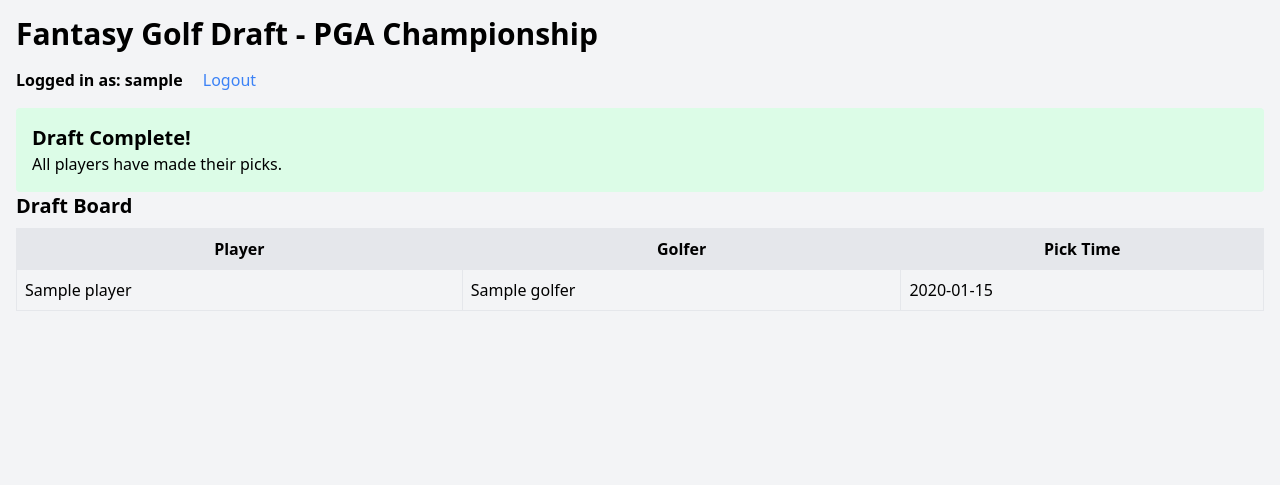
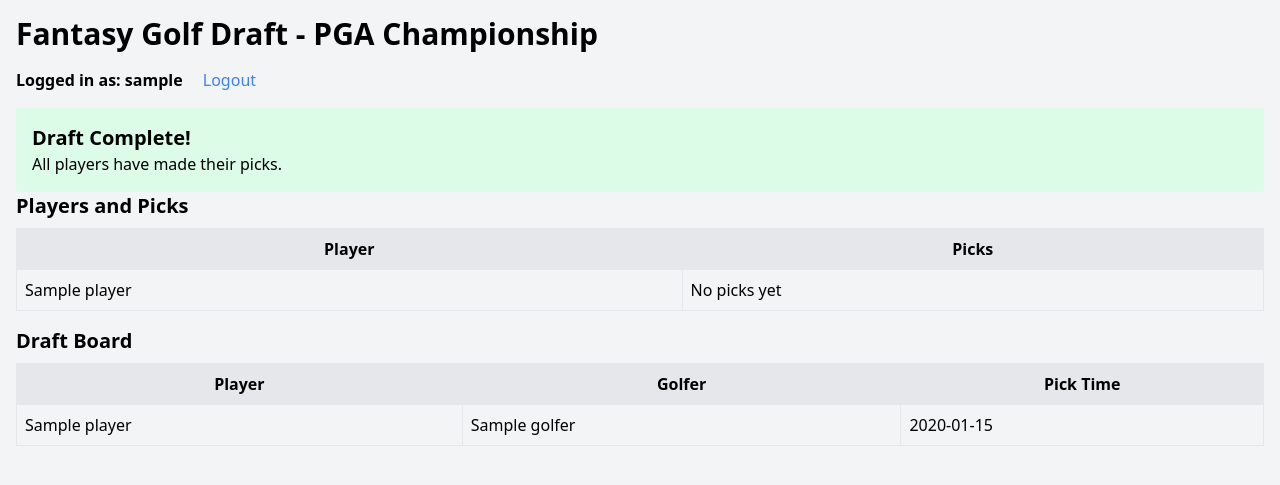
Before and after one commit to Mellow70/golf-draft, a Flask app: template templates/index.html in a window 1280 px wide. Shown: the top 485 px of the page. Run offline with Flask 3, Linux system fonts and the light colour scheme; the visitor is signed in with stand-in values (Sample User, id 1); the template is opened without the code that fills it: most values are stand-ins (such as "Sample title", 1, 10 or a date in 2020); parts of the project's set-up code (start-up, migrations or seed data) failed here and were passed over; some libraries are stand-ins or nearby versions.

Commit message:
Fix draft board update issue by using /draft_state endpoint and improve save error handling

```diff
--- a/app.py
+++ b/app.py
@@ -51,7 +51,7 @@ def load_golfers():
         if not records:
             print("Warning: Golfers worksheet is empty")
             return []
-        required_columns = ['Ranking', 'Golfer Name']  # Updated to match worksheet
+        required_columns = ['Ranking', 'Golfer Name']
         first_record = records[0]
         missing_columns = [col for col in required_columns if col not in first_record]
         if missing_columns:
@@ -83,8 +83,10 @@ def save_draft_pick(player, golfer, pick_time):
     """Save a draft pick to the Draft Board worksheet."""
     try:
         draft_worksheet.append_row([player, golfer, pick_time])
+        print(f"Saved pick: {player} picked {golfer} at {pick_time}")
     except Exception as e:
         print(f"Error saving draft pick: {e}")
+        raise
 
 def get_current_turn():
     """Determine the current player whose turn it is."""
@@ -133,7 +135,7 @@ def index():
     # Get available golfers (not yet picked)
     picked_golfers = [pick['Golfer'] for pick in picks]
     print(f"Picked golfers: {picked_golfers}")
-    available_golfers = [g['Golfer Name'] for g in golfers if g['Golfer Name'] not in picked_golfers]  # Updated key
+    available_golfers = [g['Golfer Name'] for g in golfers if g['Golfer Name'] not in picked_golfers]
     print(f"Available golfers: {available_golfers}")
 
     # Group picks by player
@@ -150,6 +152,34 @@ def index():
                           current_player=current_player, current_pick_number=current_pick_number,
                           draft_complete=draft_complete, timer_seconds=TIMER_SECONDS,
                           players=PLAYERS, player_picks=player_picks)
+
+@app.route('/draft_state')
+def draft_state():
+    if 'username' not in session:
+        return jsonify({'error': 'Not logged in'}), 401
+
+    golfers = load_golfers()
+    picks = load_draft_picks()
+    current_player, current_pick_number = get_current_turn()
+
+    picked_golfers = [pick['Golfer'] for pick in picks]
+    available_golfers = [g['Golfer Name'] for g in golfers if g['Golfer Name'] not in picked_golfers]
+
+    # Group picks by player for the Players and Picks table
+    player_picks = {player: [] for player in PLAYERS}
+    for pick in picks:
+        player = pick['Player']
+        if player in player_picks:
+            player_picks[player].append(pick)
+
+    return jsonify({
+        'current_player': current_player,
+        'current_pick_number': current_pick_number,
+        'available_golfers': available_golfers,
+        'picks': picks,
+        'player_picks': player_picks,
+        'draft_complete': current_player is None
+    })
 
 @app.route('/pick', methods=['POST'])
 def pick():
@@ -172,10 +202,13 @@ def pick():
         return jsonify({'error': 'Golfer already picked'}), 400
 
     # Save the pick
-    pick_time = datetime.now().strftime('%Y-%m-%d %H:%M:%S')
-    save_draft_pick(current_player, golfer, pick_time)
+    try:
+        pick_time = datetime.now().strftime('%Y-%m-%d %H:%M:%S')
+        save_draft_pick(current_player, golfer, pick_time)
+    except Exception as e:
+        return jsonify({'error': f'Failed to save pick: {str(e)}'}), 500
 
-    return jsonify({'success': True, 'golfer': golfer, 'player': current_player})
+    return jsonify({'success': True, 'golfer': golfer, 'player': current_player, 'pick_time': pick_time})
 
 @app.route('/autopick', methods=['POST'])
 def autopick():
@@ -192,18 +225,21 @@ def autopick():
     picked_golfers = [p['Golfer'] for p in picks]
 
     # Find the highest-ranked available golfer
-    available_golfers = [g for g in golfers if g['Golfer Name'] not in picked_golfers]  # Updated key
+    available_golfers = [g for g in golfers if g['Golfer Name'] not in picked_golfers]
     if not available_golfers:
         return jsonify({'error': 'No golfers available'}), 400
 
     # Pick the golfer with the lowest ranking (highest rank)
-    selected_golfer = min(available_golfers, key=lambda x: x['Ranking'])['Golfer Name']  # Updated key
+    selected_golfer = min(available_golfers, key=lambda x: x['Ranking'])['Golfer Name']
 
     # Save the autopick
-    pick_time = datetime.now().strftime('%Y-%m-%d %H:%M:%S')
-    save_draft_pick(current_player, selected_golfer, pick_time)
+    try:
+        pick_time = datetime.now().strftime('%Y-%m-%d %H:%M:%S')
+        save_draft_pick(current_player, selected_golfer, pick_time)
+    except Exception as e:
+        return jsonify({'error': f'Failed to save autopick: {str(e)}'}), 500
 
-    return jsonify({'success': True, 'golfer': selected_golfer, 'player': current_player})
+    return jsonify({'success': True, 'golfer': selected_golfer, 'player': current_player, 'pick_time': pick_time})
 
 @app.route('/logout')
 def logout():
--- a/templates/index.html
+++ b/templates/index.html
@@ -22,7 +22,7 @@
         {% else %}
             <div class="bg-blue-100 p-4 rounded mb-4">
                 <h2 class="text-xl font-semibold">Current Turn</h2>
-                <p>Pick {{ current_pick_number }}: <span id="current-player">{{ current_player }}</span></p>
+                <p>Pick <span id="current-pick-number">{{ current_pick_number }}</span>: <span id="current-player">{{ current_player }}</span></p>
                 <p>Time remaining: <span id="timer">{{ timer_seconds }}</span> seconds</p>
             </div>
 
@@ -37,6 +37,32 @@
                 <button id="pick-button" class="bg-blue-500 text-white px-4 py-2 rounded ml-2">Pick Golfer</button>
             </div>
         {% endif %}
+
+        <div class="mb-4">
+            <h2 class="text-xl font-semibold mb-2">Players and Picks</h2>
+            <table class="w-full border-collapse border">
+                <thead>
+                    <tr class="bg-gray-200">
+                        <th class="border p-2">Player</th>
+                        <th class="border p-2">Picks</th>
+                    </tr>
+                </thead>
+                <tbody id="players-picks">
+                    {% for player in players %}
+                        <tr>
+                            <td class="border p-2">{{ player }}</td>
+                            <td class="border p-2">
+                                {% if player_picks[player] %}
+                                    {{ player_picks[player] | map(attribute='Golfer') | join(', ') }}
+                                {% else %}
+                                    No picks yet
+                                {% endif %}
+                            </td>
+                        </tr>
+                    {% endfor %}
+                </tbody>
+            </table>
+        </div>
 
         <div>
             <h2 class="text-xl font-semibold mb-2">Draft Board</h2>
@@ -65,7 +91,6 @@
         const timerSeconds = {{ timer_seconds }};
         let timeLeft = timerSeconds;
         let timerInterval = null;
-        const currentPlayer = "{{ current_player }}";
         const draftComplete = {{ draft_complete | tojson }};
 
         function startTimer() {
@@ -97,7 +122,7 @@
             .then(response => response.json())
             .then(data => {
                 if (data.success) {
-                    updateDraftBoard(data.player, data.golfer, new Date().toISOString());
+                    updateDraftBoard(data.player, data.golfer, data.pick_time);
                     updateCurrentTurn();
                 } else {
                     alert('Autopick failed: ' + (data.error || 'Unknown error'));
@@ -111,6 +136,7 @@
         }
 
         function updateDraftBoard(player, golfer, pickTime) {
+            // Update Draft Board table
             const tbody = document.getElementById('draft-board');
             const row = document.createElement('tr');
             row.innerHTML = `
@@ -119,27 +145,81 @@
                 <td class="border p-2">${pickTime}</td>
             `;
             tbody.appendChild(row);
+
+            // Update Players and Picks table
+            const playerRow = Array.from(document.querySelectorAll('#players-picks tr')).find(row =>
+                row.cells[0].textContent === player
+            );
+            if (playerRow) {
+                const picksCell = playerRow.cells[1];
+                const currentPicks = picksCell.textContent === 'No picks yet' ? [] : picksCell.textContent.split(', ');
+                currentPicks.push(golfer);
+                picksCell.textContent = currentPicks.join(', ');
+            }
         }
 
         function updateCurrentTurn() {
-            fetch('/index')
-                .then(response => response.text())
-                .then(html => {
-                    const parser = new DOMParser();
-                    const doc = parser.parseFromString(html, 'text/html');
-                    const newCurrentPlayer = doc.querySelector('#current-player')?.textContent || '';
-                    const draftBoard = doc.querySelector('#draft-board').innerHTML;
-                    const golferSelect = doc.querySelector('#golfer-select')?.innerHTML || '';
+            fetch('/draft_state')
+                .then(response => response.json())
+                .then(data => {
+                    if (data.error) {
+                        alert('Error fetching draft state: ' + data.error);
+                        return;
+                    }
 
-                    document.getElementById('current-player').textContent = newCurrentPlayer;
-                    document.getElementById('draft-board').innerHTML = draftBoard;
-                    document.getElementById('golfer-select').innerHTML = golferSelect;
+                    // Update current turn
+                    const currentPlayerElement = document.getElementById('current-player');
+                    const currentPickNumberElement = document.getElementById('current-pick-number');
+                    currentPlayerElement.textContent = data.current_player || '';
+                    currentPickNumberElement.textContent = data.current_pick_number || '';
 
-                    if (!newCurrentPlayer) {
-                        location.reload();  // Draft is complete
+                    // Update golfer dropdown
+                    const golferSelect = document.getElementById('golfer-select');
+                    golferSelect.innerHTML = '<option value="">Select a golfer</option>';
+                    data.available_golfers.forEach(golfer => {
+                        const option = document.createElement('option');
+                        option.value = golfer;
+                        option.textContent = golfer;
+                        golferSelect.appendChild(option);
+                    });
+
+                    // Update draft board (only if needed, but we've already added the new pick)
+                    // Optionally, we can clear and rebuild the draft board to ensure consistency
+                    const draftBoard = document.getElementById('draft-board');
+                    draftBoard.innerHTML = '';
+                    data.picks.forEach(pick => {
+                        const row = document.createElement('tr');
+                        row.innerHTML = `
+                            <td class="border p-2">${pick.Player}</td>
+                            <td class="border p-2">${pick.Golfer}</td>
+                            <td class="border p-2">${pick['Pick Time']}</td>
+                        `;
+                        draftBoard.appendChild(row);
+                    });
+
+                    // Update Players and Picks table
+                    const playersPicks = document.getElementById('players-picks');
+                    playersPicks.innerHTML = '';
+                    Object.keys(data.player_picks).forEach(player => {
+                        const row = document.createElement('tr');
+                        const picks = data.player_picks[player].map(p => p.Golfer).join(', ') || 'No picks yet';
+                        row.innerHTML = `
+                            <td class="border p-2">${player}</td>
+                            <td class="border p-2">${picks}</td>
+                        `;
+                        playersPicks.appendChild(row);
+                    });
+
+                    // Check if draft is complete
+                    if (data.draft_complete) {
+                        location.reload();  // Reload to show "Draft Complete" message
                     } else {
                         resetTimer();
                     }
+                })
+                .catch(error => {
+                    console.error('Error fetching draft state:', error);
+                    resetTimer();
                 });
         }
 
@@ -158,7 +238,7 @@
             .then(response => response.json())
             .then(data => {
                 if (data.success) {
-                    updateDraftBoard(data.player, data.golfer, new Date().toISOString());
+                    updateDraftBoard(data.player, data.golfer, data.pick_time);
                     updateCurrentTurn();
                 } else {
                     alert('Pick failed: ' + (data.error || 'Unknown error'));
```
